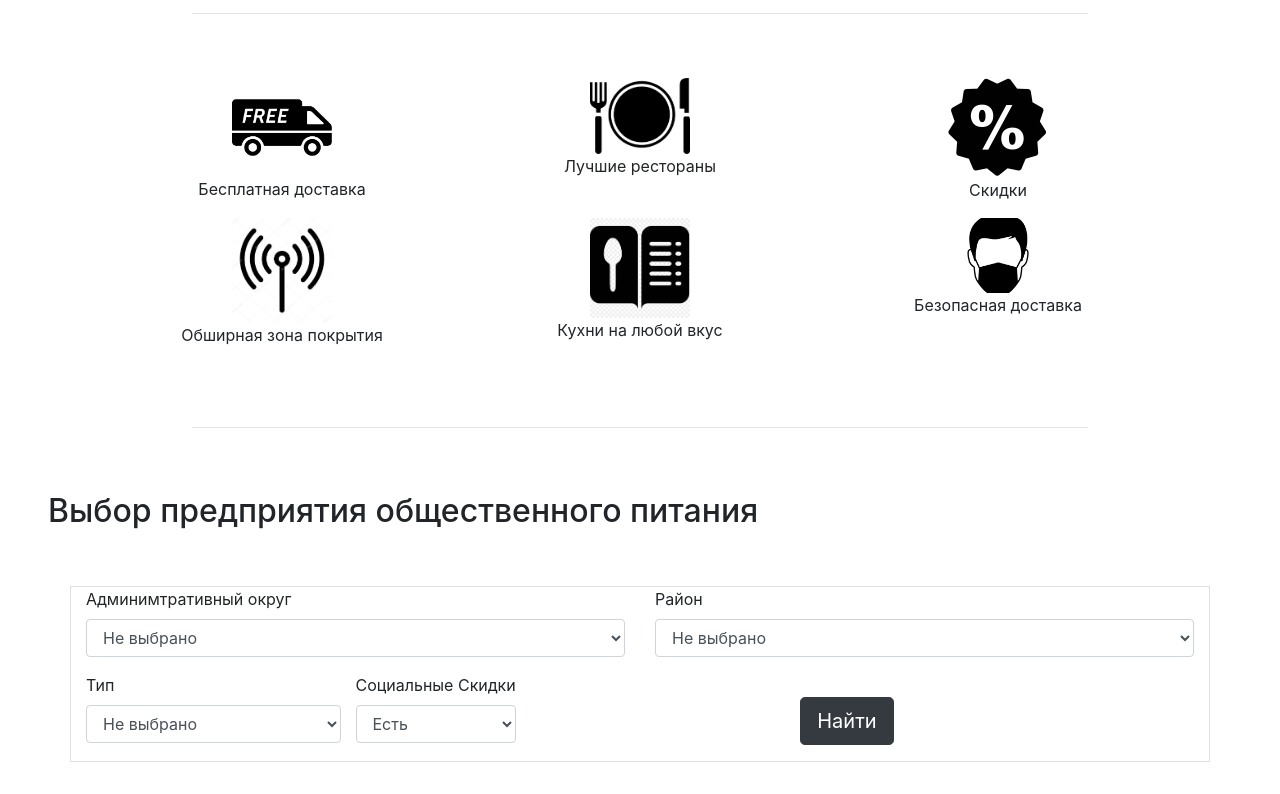
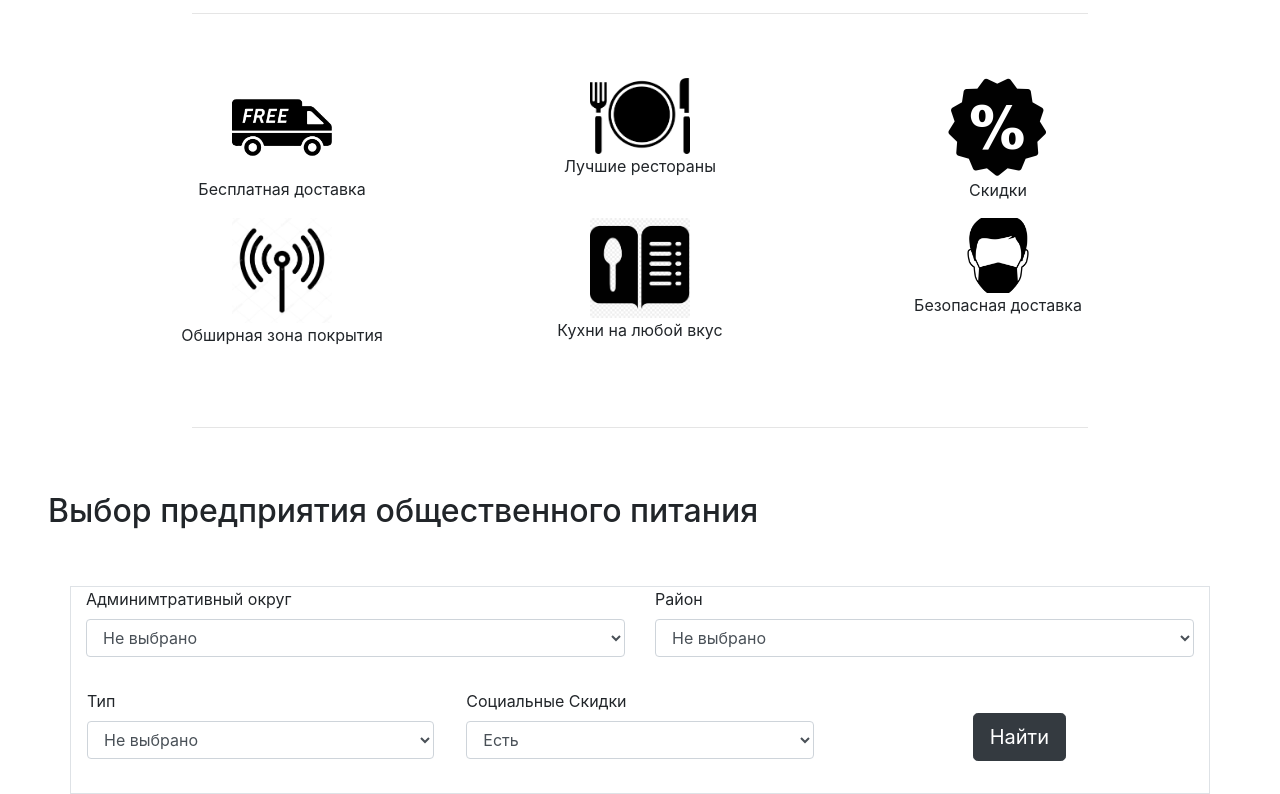
Before and after one commit to Alex52758/exam-task, a plain HTML site: page index.html in a window 1280 px wide. Shown: the part 616-1410 px from the top of the page. Before the commit the page ends 1378 px from the top, so only its background shows below. Drawn offline with nearby package versions, Linux system fonts and the light colour scheme; a script that the page names is missing.

Commit message:
A change of selectors and buttons

```diff
--- a/index.html
+++ b/index.html
@@ -143,7 +143,7 @@
                 </div>
             </div>
             <div class = "row">
-                <div class="form-group col-md-3">
+                <div class="form-group col-md-4 text-md-left p-3">
                     <label for="type">Тип</label>
                     <select class="form-control" id="type">
                       <option>Не выбрано</option>
@@ -155,14 +155,14 @@
                       <option>закусочная</option>
                     </select>
                 </div>
-                <div class="form-group col-ml-3">
+                <div class="form-group col-md-4 text-md-left p-3">
                     <label for="social">Социальные Скидки</label>
                     <select class="form-control" id="social">
                         <option>Есть</option>
                         <option>Нет</option>
                     </select>
                 </div>
-                <div class="form-group col-ml-3 offset-md-3 text-right">
+                <div class="form-group col-md-4 text-md-left p-3 align-self-center mx-auto text-md-center">
                     <label></label>
                     <div><button id="downloadDataBin" type="submit" class="btn btn-lg btn-dark">Найти</button>
                     </div>
```
